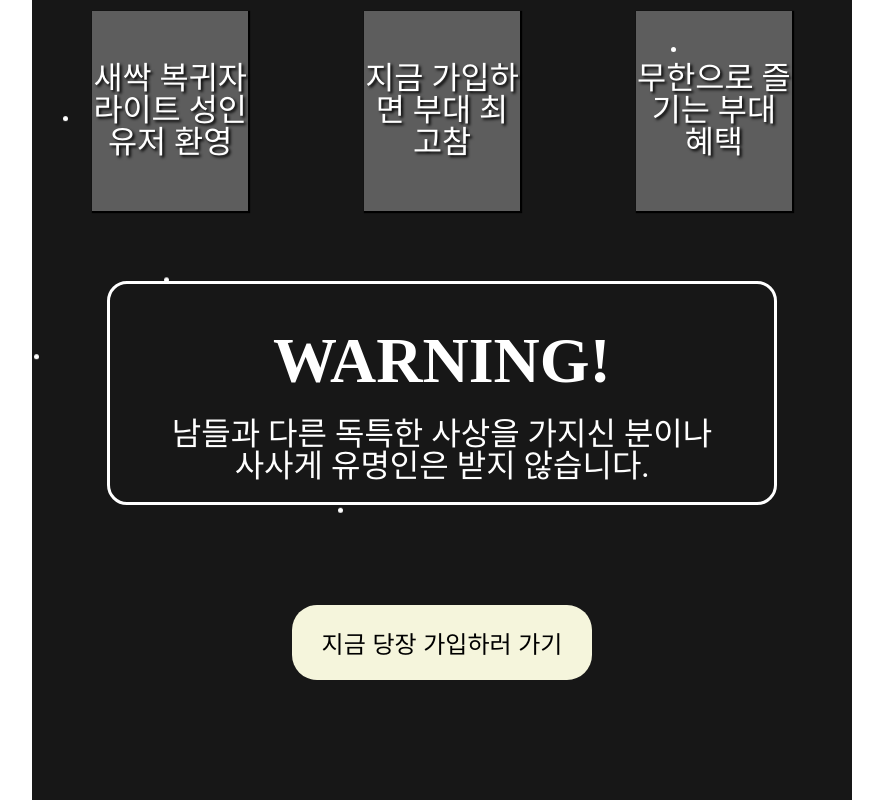
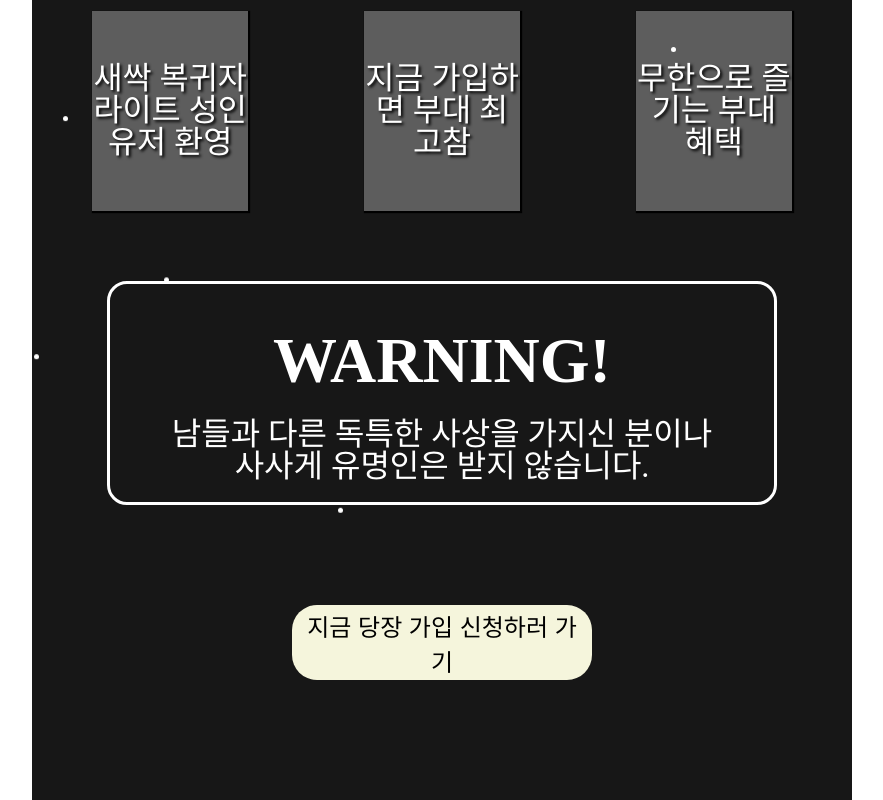
Before and after one commit to Hira-Yuki/ff-fc-ads, a React (Create React App) app: page / in a window 1280 px wide. Shown: the part 353-1153 px from the top of the page, without its empty margins (198-1081 px from the left). Built offline with nearby package versions, Linux system fonts and the light colour scheme.

Commit message:
링크 생성하여 추가됨

```diff
--- a/src/components/Join.js
+++ b/src/components/Join.js
@@ -2,12 +2,12 @@ import React from "react";
 import styled from "styled-components";
 
 const Join = () => {
-    const onClickHandler = ()=> {
-     alert("아직 링크 없지롱!")
-    }
+  const onClickHandler = () => {
+    window.open('https://open.kakao.com/o/sbJmXtXf', '_newtab');
+  };
   return (
     <StContainer>
-      <StBtn onClick={onClickHandler}>지금 당장 가입하러 가기</StBtn>
+      <StBtn onClick={onClickHandler}>지금 당장 가입 신청하러 가기</StBtn>
     </StContainer>
   );
 };
```
